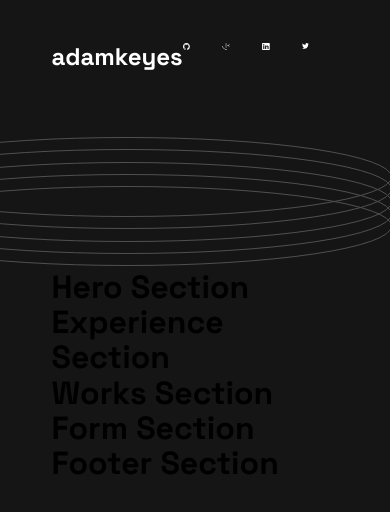
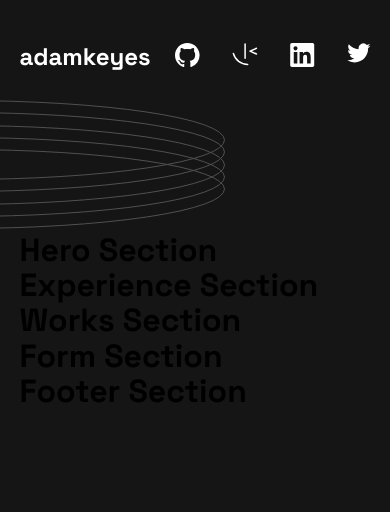
Before and after one commit to CalderonVasquez/fe-portfolio, a React (Vite) app: page / in a window 390 px wide. Shown: the top 512 px of the page. Built offline with nearby package versions, Linux system fonts and the light colour scheme.

Commit message:
add media query for navigation tablet and top left graphic

```diff
--- a/src/components/Navigation/Navigation.css
+++ b/src/components/Navigation/Navigation.css
@@ -14,5 +14,19 @@
     gap: 2rem;
     margin-top: 2.688rem;
     margin-right: 1.844rem;
+}
 
+
+
+/* ------------- Media Querries ------------------ */
+@media (max-width: 768px) {
+    .container {
+        padding: 0;
+    }
+    .name-logo {
+        margin-bottom: 1.563rem;
+    }
+    .nav-links {
+        margin-right: 0;
+    }
 }
--- a/src/index.css
+++ b/src/index.css
@@ -106,7 +106,6 @@ ul, ol, li {
   height: 133px;
   background-image: url('/public/images/pattern-rings.svg');
   background-repeat: no-repeat;
-
 }
 /* .hero-background-wrapper {
     background-image: url('/public/images/image-profile-desktop.webp');
@@ -114,3 +113,11 @@ ul, ol, li {
     background-repeat: no-repeat;
     background-size: 445px 720px;
 } */
+
+
+/* ------------- Media Querries ------------------ */
+@media (max-width: 768px) {
+    .top-left {
+    left: -325px;
+  }
+}
```
